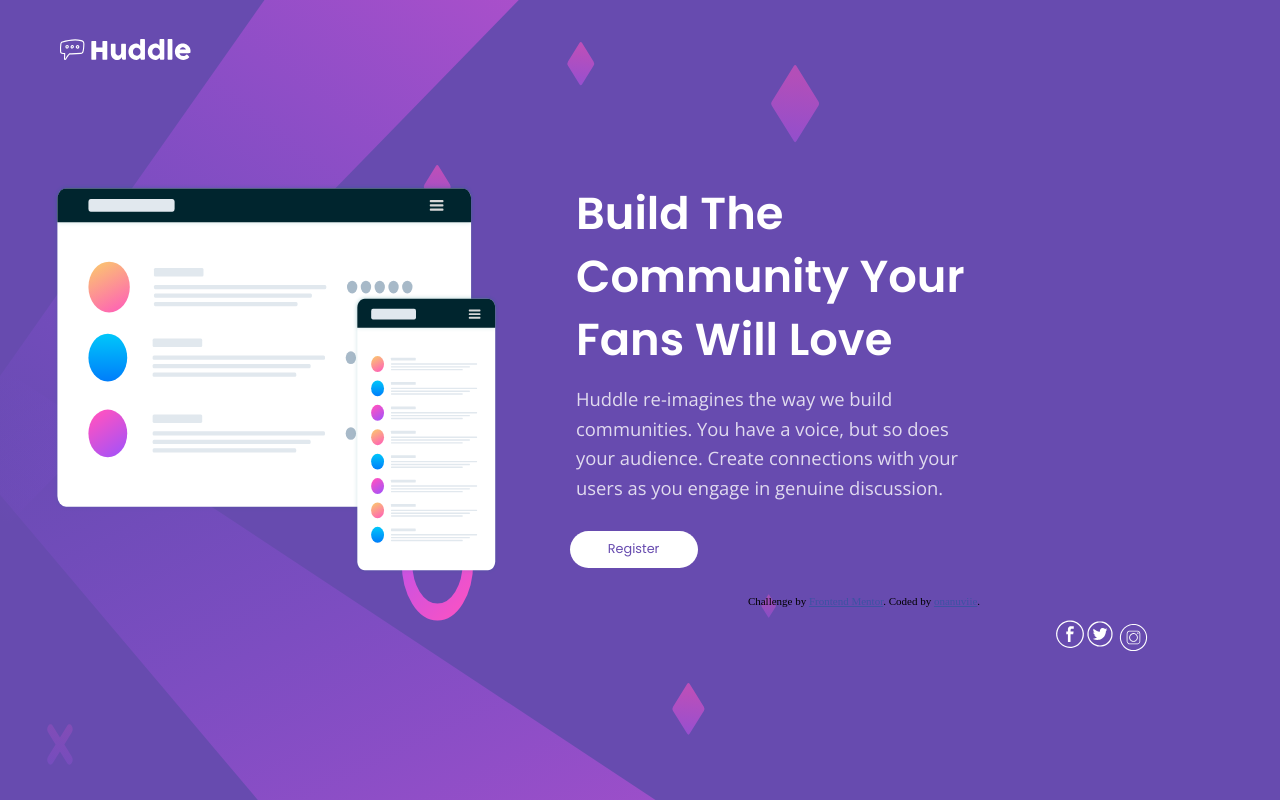
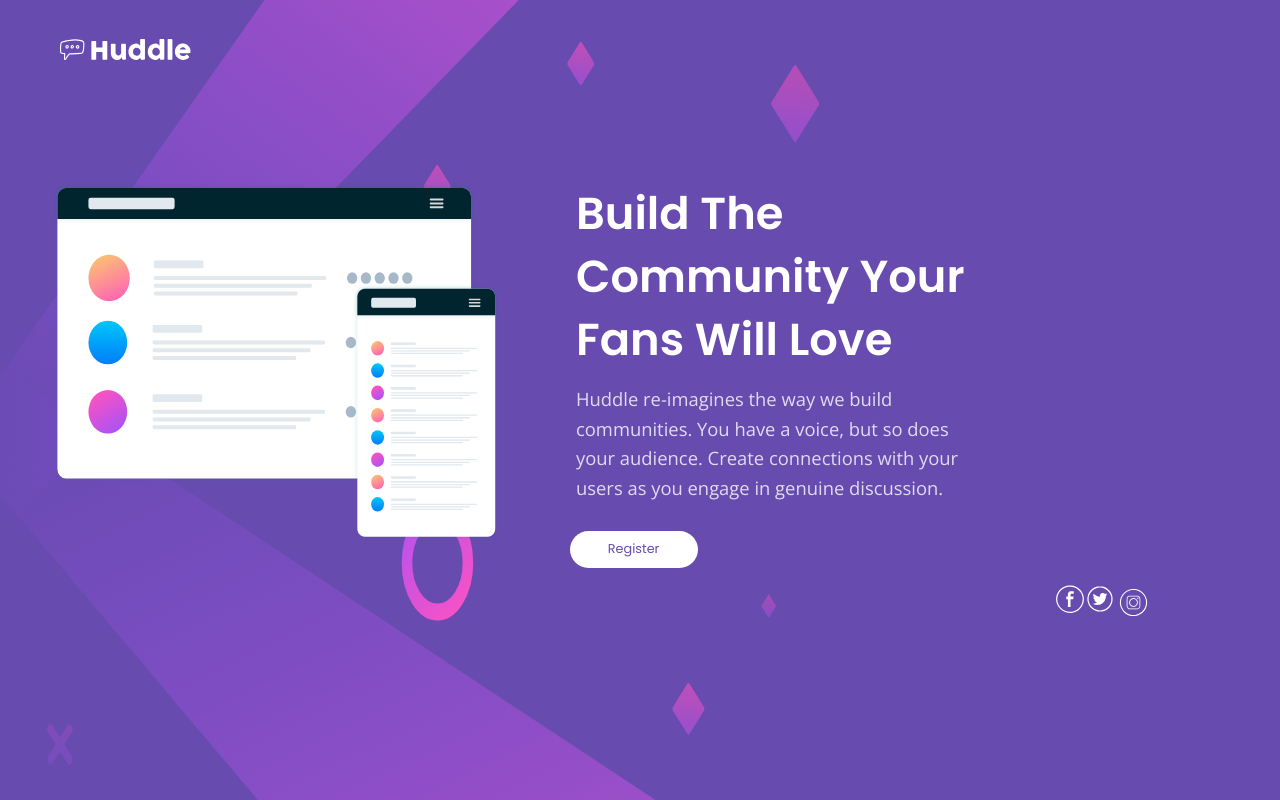
Before and after one commit to onanuviie/huddle-landing-page, a plain HTML site: page index.html in a window 1280 px wide. Drawn offline with nearby package versions, Linux system fonts and the light colour scheme.

Commit message:
remove footer element

```diff
--- a/index.html
+++ b/index.html
@@ -69,16 +69,6 @@
             <div class="btn-container poppins">
               <button class="btn">Register</button>
             </div>
-            <footer>
-              <p class="attribution">
-                Challenge by
-                <a
-                  href="https://www.frontendmentor.io?ref=challenge"
-                  target="_blank"
-                  >Frontend Mentor</a
-                >. Coded by <a href="#">onanuviie</a>.
-              </p>
-            </footer>
           </div>
         </div>
         <div class="icons">
```
